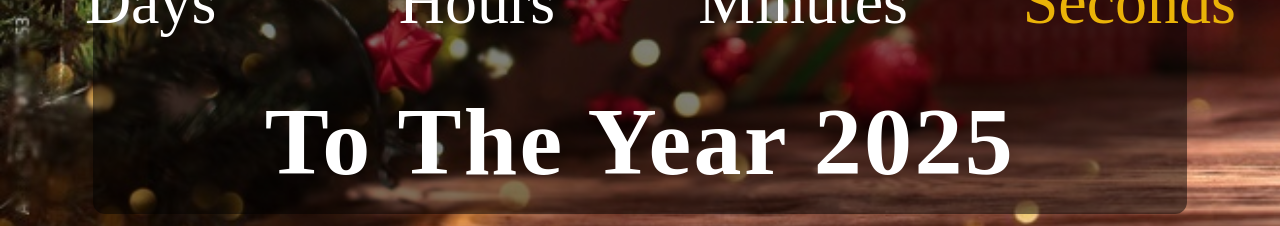
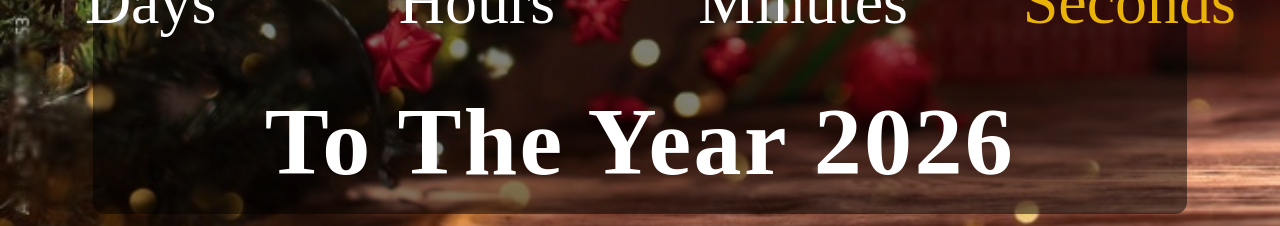
Before and after one commit to samajaloleru/countdown-app, a React (Create React App) app: page / in a window 1280 px wide. Shown: the part 570-796 px from the top of the page. Built offline with nearby package versions, Linux system fonts and the light colour scheme.

Commit message:
Update index.tsx

```diff
--- a/src/components/pages/index.tsx
+++ b/src/components/pages/index.tsx
@@ -94,7 +94,7 @@ export default function Home(): JSX.Element {
             </div>
           </div>
           <div className="flex w-full font-bold tracking-wide text-yellow lg:text-[6rem] text-[2rem] justify-center capitalize oswald-font">
-            to the Year 2025
+            to the Year 2026
           </div>
         </div>
       ) : (
```
